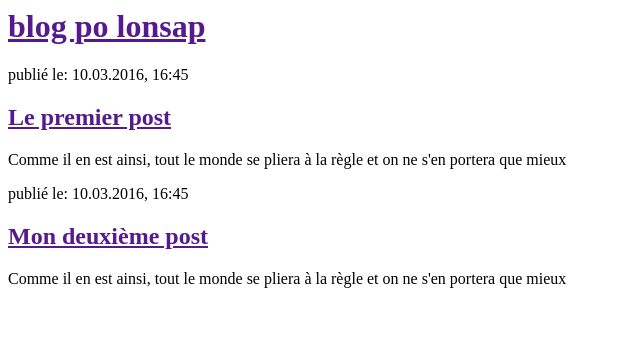
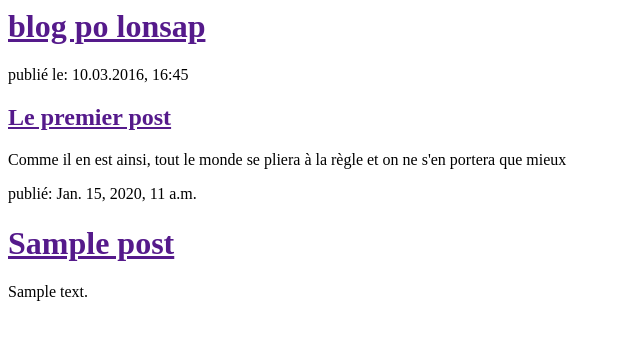
Before and after one commit to lonsap/blog-pouolong, a Django app: template blog/templates/blog/post_list.html in a window 1280 px wide. Shown: the top 340 px of the page, without its empty margins (0-640 px from the left). Run offline with Django 3.2, Linux system fonts and the light colour scheme; the template is opened without the code that fills it: values that come from a table or form of the project are taken from there, others are empty; tables that the repository leaves empty hold one stand-in row (values such as "Sample post").

Commit message:
Modified templates to display posts from database.

```diff
--- a/blog/templates/blog/post_list.html
+++ b/blog/templates/blog/post_list.html
@@ -13,8 +13,13 @@
             <p>Comme il en est ainsi, tout le monde se pliera à la règle et on ne s'en portera que mieux</div>
 
         <div>
-            <p>publié le: 10.03.2016, 16:45</p>
-            <h2><a href="">Mon deuxième post</a></h2>
-            <p>Comme il en est ainsi, tout le monde se pliera à la règle et on ne s'en portera que mieux</div>
+            {% for post in posts %}
+                  <div>
+                       <p>publié: {{ post.published_date }}</p>
+                       <h1><a href="">{{ post.title }}</a></h1>
+                       <p>{{ post.text|linebreaks }}</p>
+                  </div>
+            {% endfor %}
+        </div>
     </body>
 </html>
--- a/blog/views.py
+++ b/blog/views.py
@@ -1,5 +1,7 @@
 from django.shortcuts import render
+from django.utils import timezone
+from .models import Post
 
-# Create your views here.
 def post_list(request):
-    return render(request, 'blog/post_list.html', {})
+    posts = Post.objects.filter(published_date__lte=timezone.now()).order_by('published_date')
+    return render(request, 'blog/post_list.html', {'posts': posts})
```
